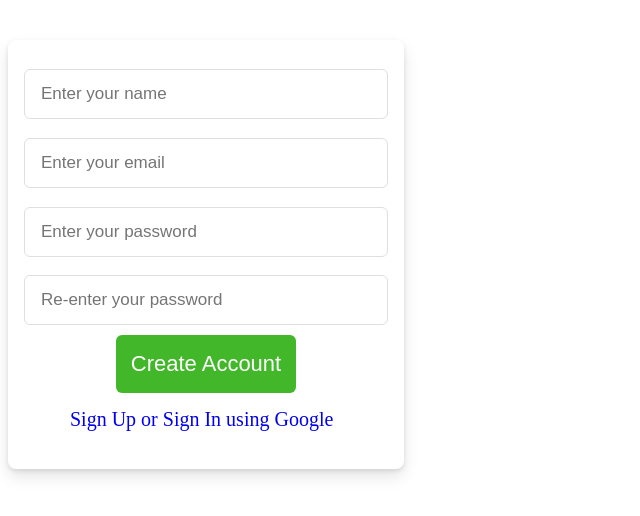
After one commit to krishnamahto021/habit_tracker, a Node server app: page /users/sign-up in a window 1280 px wide. The commit adds this page. Shown: the top 516 px of the page, without its empty margins (0-640 px from the left). Run offline with Node 20, Linux system fonts and the light colour scheme; some libraries are stand-ins or nearby versions.

Commit message:
add signup page and design it

```diff
--- /dev/null
+++ b/assets/css/user_sign_up.css
@@ -0,0 +1,48 @@
+#view-form{
+    background-color: #fff;
+    border: none;
+    border-radius: 8px;
+    box-shadow: 0 2px 4px rgba(0, 0, 0, .1), 0 8px 16px rgba(0, 0, 0, .1);
+    box-sizing: border-box;
+    margin: 40px 0 0;
+    padding: 20px 0 28px;
+    width: 396px;
+}
+#sign-up-form{
+    display: flex;
+    flex-direction: column;
+    align-items: center;
+}
+
+#sign-up-form  input {
+    margin: 0.55em;
+    font-size: 17px;
+    padding: 14px 16px;
+    width: 330px;
+    border-radius: 6px;
+    border: 1px solid #dddfe2;
+}
+
+#create-account {
+    border: none;
+    border-radius: 6px;
+    font-size: 22px;
+    line-height: 48px;
+    margin-top: 0.35rem;
+    padding: 5px 15px;
+    background-color: #42b72a;
+    text-decoration: none;
+    color: white;
+    text-align: center;
+    display: block;
+    margin: auto;
+}
+
+#create-account-google {
+    text-decoration: none;
+    margin-left: 3.25rem;
+    margin-top: 5px;
+    padding: 10px;
+    display: block;
+    font-size: 20px;
+}
--- /dev/null
+++ b/controllers/users_controller.js
@@ -0,0 +1,5 @@
+module.exports.signUp = function(req,res){
+    return res.render('user_sign_up',{
+        title:'User SignUp'
+    })
+}
--- a/routes/index.js
+++ b/routes/index.js
@@ -3,5 +3,6 @@ const router = express.Router();
 const homeController = require('../controllers/home_controller');
 
 router.get('/',homeController.entryPage);
+router.use('/users',require('./users'));
 
 module.exports = router;
--- a/views/entry_page.ejs
+++ b/views/entry_page.ejs
@@ -20,7 +20,7 @@
         </div>
         <div id="view-form">
             <div id="sign-in-form">
-                <form action="/users/create-session">
+                <form action="/users/create-session" method="get">
                     <input type="email" name="email" placeholder="Enter your Email" required><br>
                     <input type="password" name="password" placeholder="Enter your password" required><br>
                     <button type="submit" id="log-in-btn">Log In</button>
--- /dev/null
+++ b/views/user_sign_up.ejs
@@ -0,0 +1,23 @@
+<!DOCTYPE html>
+<html lang="en">
+<head>
+    <meta charset="UTF-8">
+    <meta http-equiv="X-UA-Compatible" content="IE=edge">
+    <meta name="viewport" content="width=device-width, initial-scale=1.0">
+    <link rel="stylesheet" href="/css/user_sign_up.css">
+    <title><%=title%></title>
+</head>
+<body>
+    <div id="view-form">
+    <form action="/users/create" method="post" id="sign-up-form">
+        <input type="text" name="name" placeholder="Enter your name" required>
+        <input type="email" name="email" placeholder="Enter your email" required>
+        <input type="password" name="password" placeholder="Enter your password" required>
+        <input type="password" name="confirm_password" placeholder="Re-enter your password" required>
+        <button type="submit" id="create-account">Create Account</button>
+    </form>
+    <a href="/users/google/auth" id="create-account-google">Sign Up or Sign In using Google</a>
+    </div>
+
+</body>
+</html>
```
Also changed, not shown: routes/users.js (added, +7 -0 lines).
